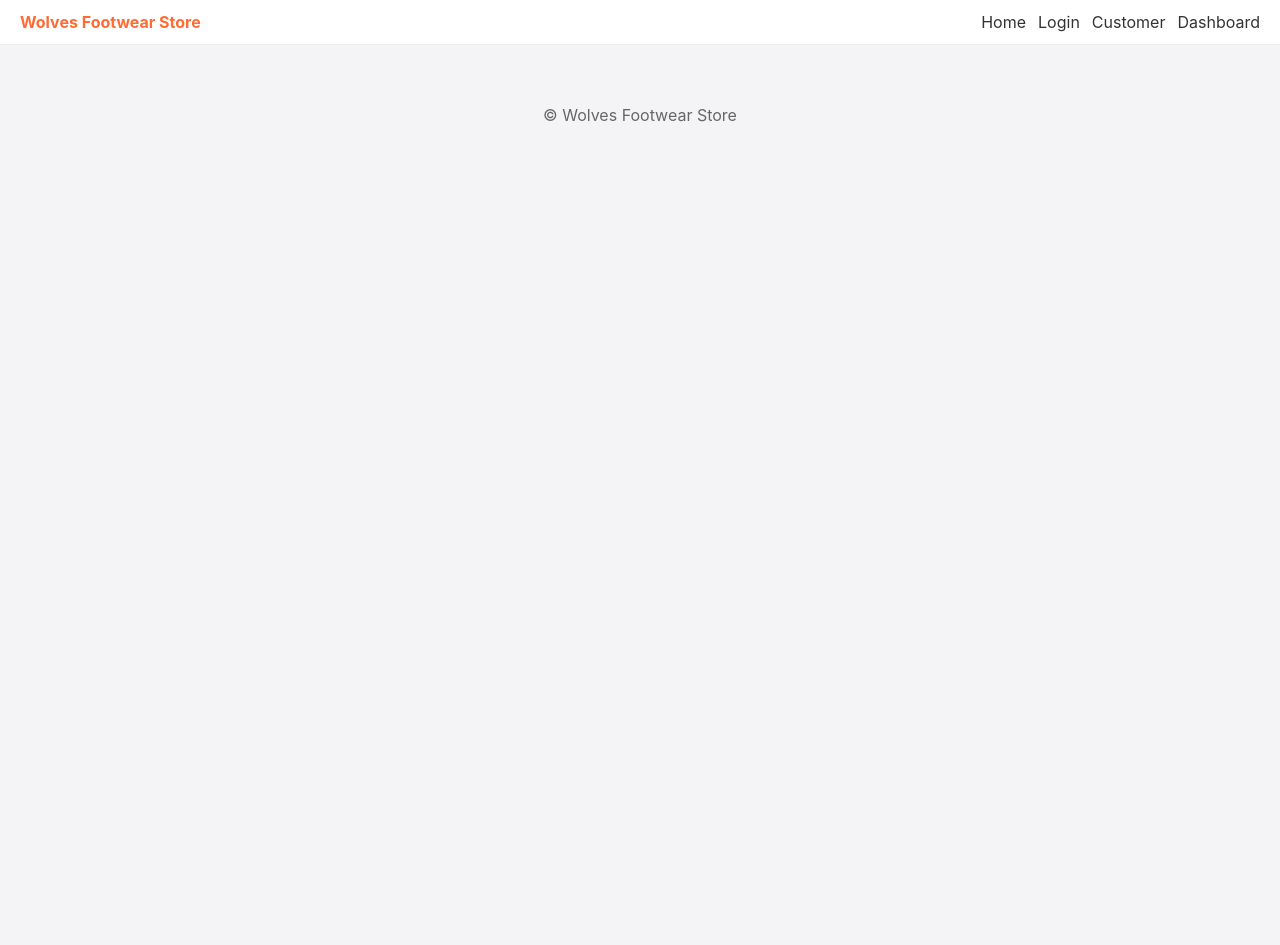
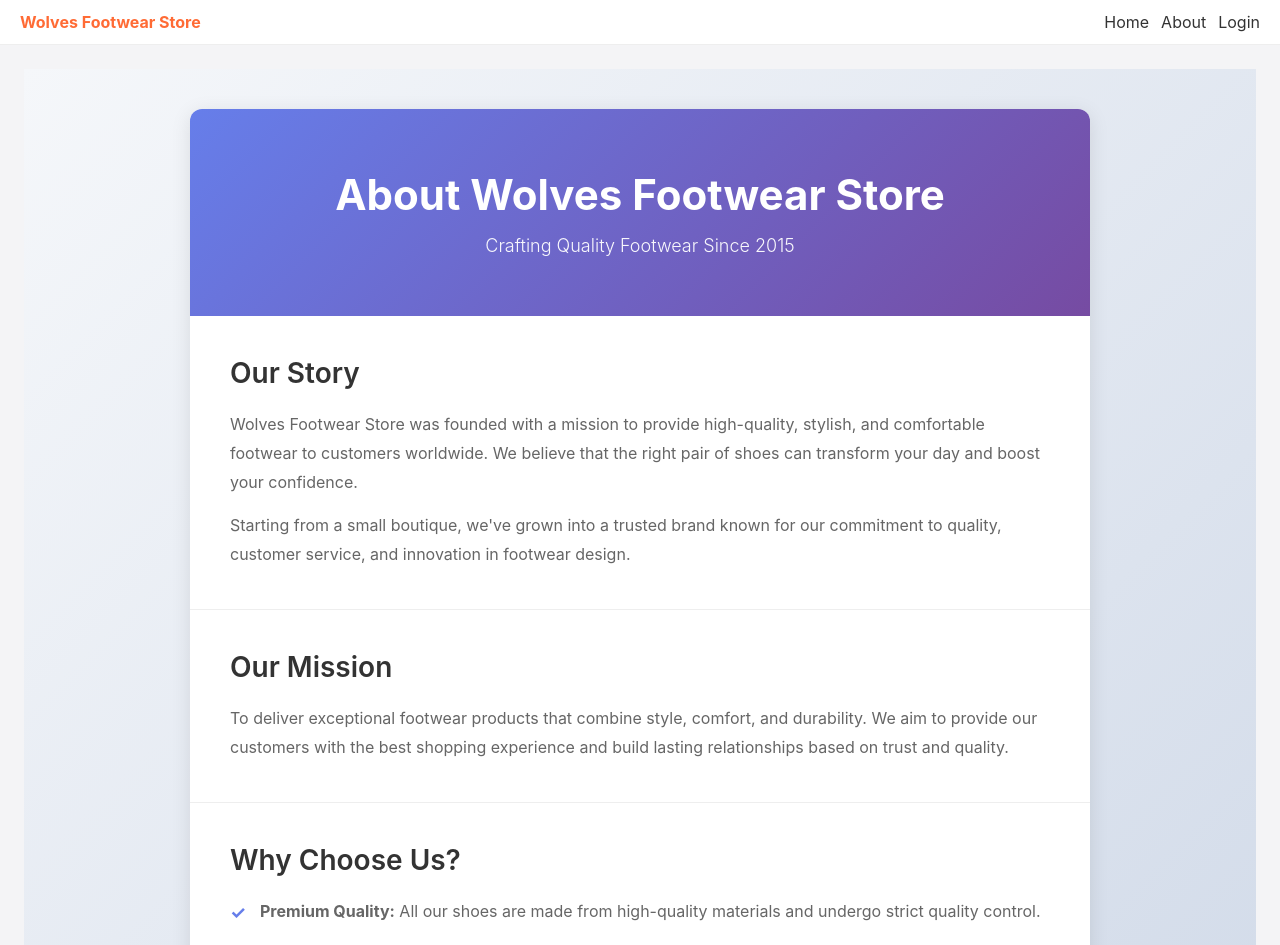
Before and after one commit to RamiroJAP/WEB_ENG_PROJECT, a React (Vite) app: page /about in a window 1280 px wide. Shown: the top 945 px of the page. Before the commit the page ends 800 px from the top, so only its background shows below. Built offline with nearby package versions, Linux system fonts and the light colour scheme.

Commit message:
User-page
-changed User interface

```diff
--- a/src/App.jsx
+++ b/src/App.jsx
@@ -2,6 +2,7 @@ import React from 'react'
 import { Routes, Route, Link, useNavigate } from 'react-router-dom'
 import { useAuth } from './context/AuthContext'
 import Homepage from './pages/homepage/Homepage'
+import About from './pages/about/About'
 import Dashboard from './pages/dashboard/Dashboard'
 import CustomerHome from './pages/customer/CustomerHome'
 import AdminDashboard from './pages/admin/AdminDashboard'
@@ -24,12 +25,11 @@ export default function App() {
         <div className="brand">Wolves Footwear Store</div>
         <nav>
           <Link to="/">Home</Link>
+          <Link to="/about">About</Link>
           {!user && <Link to="/login">Login</Link>}
-          <Link to="/customer">Customer</Link>
           {user && user.userType === 'admin' && (
             <Link to="/admin">Admin</Link>
           )}
-          <Link to="/dashboard">Dashboard</Link>
           {user && (
             <button className="logout-btn" onClick={handleLogout}>Logout</button>
           )}
@@ -38,6 +38,7 @@ export default function App() {
       <main className="container">
         <Routes>
           <Route path="/" element={<Homepage />} />
+          <Route path="/about" element={<About />} />
           <Route path="/login" element={<Login />} />
           <Route path="/login/admin" element={<LoginAdmin />} />
           <Route path="/login/user" element={<LoginUser />} />
--- /dev/null
+++ b/src/pages/about/About.css
@@ -0,0 +1,161 @@
+.about-page {
+  min-height: 100vh;
+  background: linear-gradient(135deg, #f5f7fa 0%, #c3cfe2 100%);
+  padding: 40px 20px;
+}
+
+.about-container {
+  max-width: 900px;
+  margin: 0 auto;
+  background: white;
+  border-radius: 12px;
+  box-shadow: 0 4px 20px rgba(0, 0, 0, 0.1);
+  overflow: hidden;
+}
+
+.about-hero {
+  background: linear-gradient(135deg, #667eea 0%, #764ba2 100%);
+  color: white;
+  padding: 60px 40px;
+  text-align: center;
+}
+
+.about-title {
+  font-size: 42px;
+  font-weight: 700;
+  margin: 0 0 15px 0;
+}
+
+.about-subtitle {
+  font-size: 18px;
+  font-weight: 300;
+  margin: 0;
+  opacity: 0.95;
+}
+
+.about-section {
+  padding: 40px;
+  border-bottom: 1px solid #eee;
+}
+
+.about-section:last-child {
+  border-bottom: none;
+}
+
+.about-section h2 {
+  font-size: 28px;
+  color: #333;
+  margin: 0 0 20px 0;
+  font-weight: 600;
+}
+
+.about-section p {
+  font-size: 16px;
+  color: #666;
+  line-height: 1.8;
+  margin: 0 0 15px 0;
+}
+
+.about-section p:last-child {
+  margin-bottom: 0;
+}
+
+.features-list {
+  list-style: none;
+  padding: 0;
+  margin: 0;
+}
+
+.features-list li {
+  font-size: 16px;
+  color: #666;
+  line-height: 1.8;
+  margin: 15px 0;
+  padding-left: 30px;
+  position: relative;
+}
+
+.features-list li:before {
+  content: "✓";
+  position: absolute;
+  left: 0;
+  color: #667eea;
+  font-weight: bold;
+  font-size: 18px;
+}
+
+.values-grid {
+  display: grid;
+  grid-template-columns: repeat(auto-fit, minmax(200px, 1fr));
+  gap: 20px;
+  margin-top: 20px;
+}
+
+.value-card {
+  background: #f9f9f9;
+  padding: 25px;
+  border-radius: 8px;
+  border-left: 4px solid #667eea;
+  text-align: center;
+}
+
+.value-card h3 {
+  font-size: 18px;
+  color: #333;
+  margin: 0 0 10px 0;
+  font-weight: 600;
+}
+
+.value-card p {
+  font-size: 14px;
+  color: #666;
+  margin: 0;
+  line-height: 1.6;
+}
+
+.contact-section {
+  background: #f9f9f9;
+}
+
+.contact-info {
+  background: white;
+  padding: 25px;
+  border-radius: 8px;
+  margin-top: 20px;
+}
+
+.contact-info p {
+  margin: 12px 0;
+  font-size: 16px;
+  color: #555;
+}
+
+.contact-info strong {
+  color: #333;
+}
+
+@media (max-width: 768px) {
+  .about-hero {
+    padding: 40px 25px;
+  }
+
+  .about-title {
+    font-size: 32px;
+  }
+
+  .about-subtitle {
+    font-size: 16px;
+  }
+
+  .about-section {
+    padding: 30px 25px;
+  }
+
+  .about-section h2 {
+    font-size: 22px;
+  }
+
+  .values-grid {
+    grid-template-columns: 1fr;
+  }
+}
--- /dev/null
+++ b/src/pages/about/About.jsx
@@ -0,0 +1,94 @@
+import React from 'react'
+import './About.css'
+
+export default function About() {
+  return (
+    <div className="about-page">
+      <div className="about-container">
+        <section className="about-hero">
+          <h1 className="about-title">About Wolves Footwear Store</h1>
+          <p className="about-subtitle">Crafting Quality Footwear Since 2015</p>
+        </section>
+
+        <section className="about-section">
+          <h2>Our Story</h2>
+          <p>
+            Wolves Footwear Store was founded with a mission to provide high-quality, stylish, and comfortable
+            footwear to customers worldwide. We believe that the right pair of shoes can transform your day and
+            boost your confidence.
+          </p>
+          <p>
+            Starting from a small boutique, we've grown into a trusted brand known for our commitment to quality,
+            customer service, and innovation in footwear design.
+          </p>
+        </section>
+
+        <section className="about-section">
+          <h2>Our Mission</h2>
+          <p>
+            To deliver exceptional footwear products that combine style, comfort, and durability. We aim to provide
+            our customers with the best shopping experience and build lasting relationships based on trust and quality.
+          </p>
+        </section>
+
+        <section className="about-section">
+          <h2>Why Choose Us?</h2>
+          <ul className="features-list">
+            <li>
+              <strong>Premium Quality:</strong> All our shoes are made from high-quality materials and undergo strict
+              quality control.
+            </li>
+            <li>
+              <strong>Wide Selection:</strong> From casual sneakers to formal shoes, we have something for everyone.
+            </li>
+            <li>
+              <strong>Competitive Prices:</strong> Get premium quality at affordable prices.
+            </li>
+            <li>
+              <strong>Excellent Customer Service:</strong> Our dedicated team is here to help you find the perfect pair.
+            </li>
+            <li>
+              <strong>Fast Shipping:</strong> We deliver orders promptly to your doorstep.
+            </li>
+            <li>
+              <strong>Easy Returns:</strong> Not satisfied? Return within 30 days for a full refund.
+            </li>
+          </ul>
+        </section>
+
+        <section className="about-section">
+          <h2>Our Values</h2>
+          <div className="values-grid">
+            <div className="value-card">
+              <h3>Quality</h3>
+              <p>We never compromise on the quality of our products</p>
+            </div>
+            <div className="value-card">
+              <h3>Integrity</h3>
+              <p>Honesty and transparency in all our dealings</p>
+            </div>
+            <div className="value-card">
+              <h3>Customer First</h3>
+              <p>Your satisfaction is our highest priority</p>
+            </div>
+            <div className="value-card">
+              <h3>Innovation</h3>
+              <p>Constantly improving and evolving our offerings</p>
+            </div>
+          </div>
+        </section>
+
+        <section className="about-section contact-section">
+          <h2>Get In Touch</h2>
+          <p>Have questions? We'd love to hear from you!</p>
+          <div className="contact-info">
+            <p><strong>Email:</strong> info@wolvesfootwear.com</p>
+            <p><strong>Phone:</strong> +1 (555) 123-4567</p>
+            <p><strong>Address:</strong> 123 Fashion Street, Style City, ST 12345</p>
+            <p><strong>Hours:</strong> Mon - Fri: 9:00 AM - 6:00 PM | Sat - Sun: 10:00 AM - 4:00 PM</p>
+          </div>
+        </section>
+      </div>
+    </div>
+  )
+}
```
